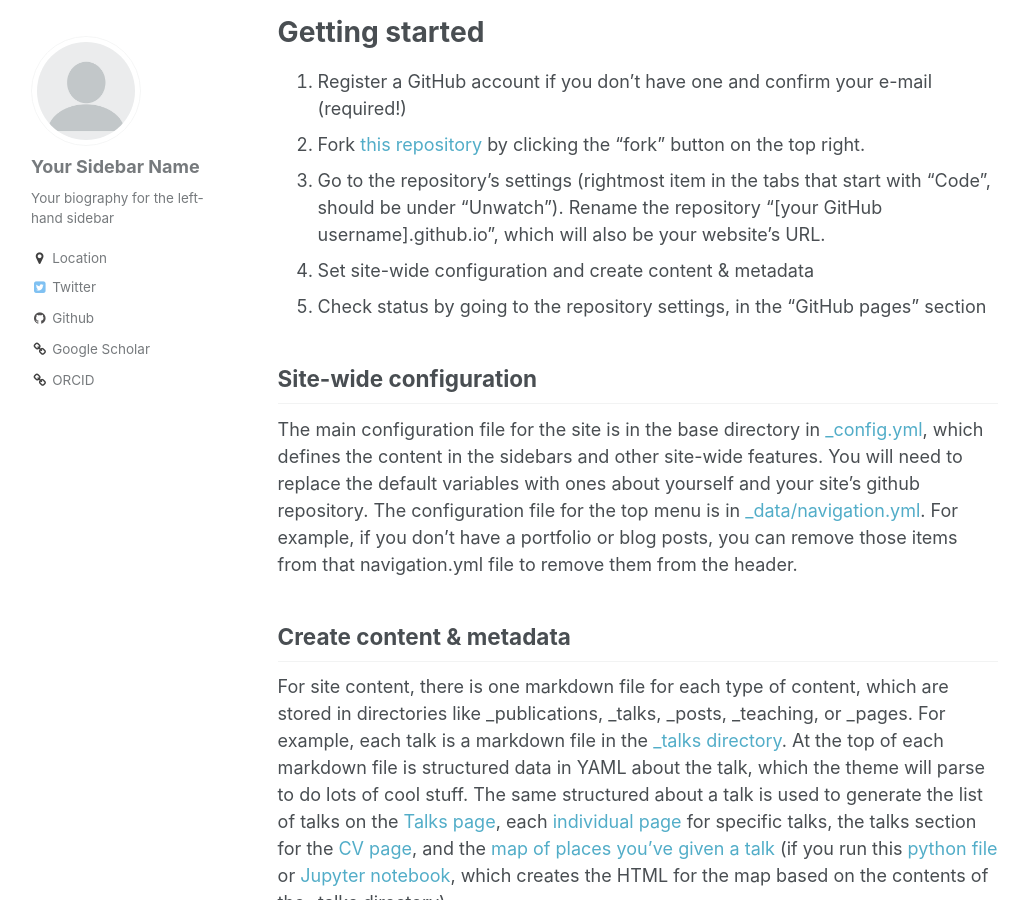
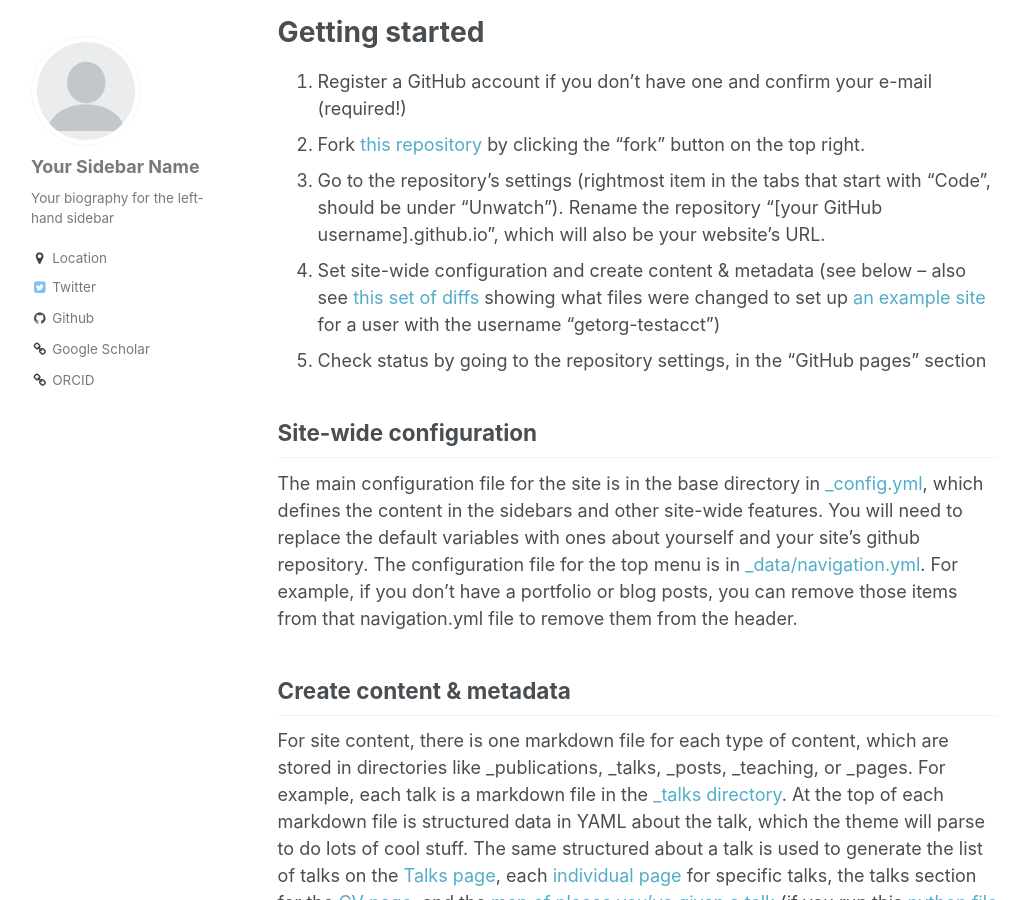
Before and after one commit to xoofee/xoofee.github.io, a Jekyll site: the page built from _pages/about.md, in a window 1280 px wide and 900 px high, scrolled down 938 px. Shown: the whole window, without its empty margins (27-1055 px from the left). Built offline with Jekyll 4.4.1, drawn with Linux system fonts in a browser that asks for light colours.

Commit message:
add diff for getorg-testacct

```diff
--- a/_pages/about.md
+++ b/_pages/about.md
@@ -21,7 +21,7 @@ Getting started
 1. Register a GitHub account if you don't have one and confirm your e-mail (required!)
 1. Fork [this repository](https://github.com/academicpages/academicpages.github.io) by clicking the "fork" button on the top right.
 1. Go to the repository's settings (rightmost item in the tabs that start with "Code", should be under "Unwatch"). Rename the repository "[your GitHub username].github.io", which will also be your website's URL.
-1. Set site-wide configuration and create content & metadata
+1. Set site-wide configuration and create content & metadata (see below -- also see [this set of diffs](http://archive.is/3TPas) showing what files were changed to set up [an example site](https://getorg-testacct.github.io) for a user with the username "getorg-testacct")
 1. Check status by going to the repository settings, in the "GitHub pages" section
 
 Site-wide configuration
```
